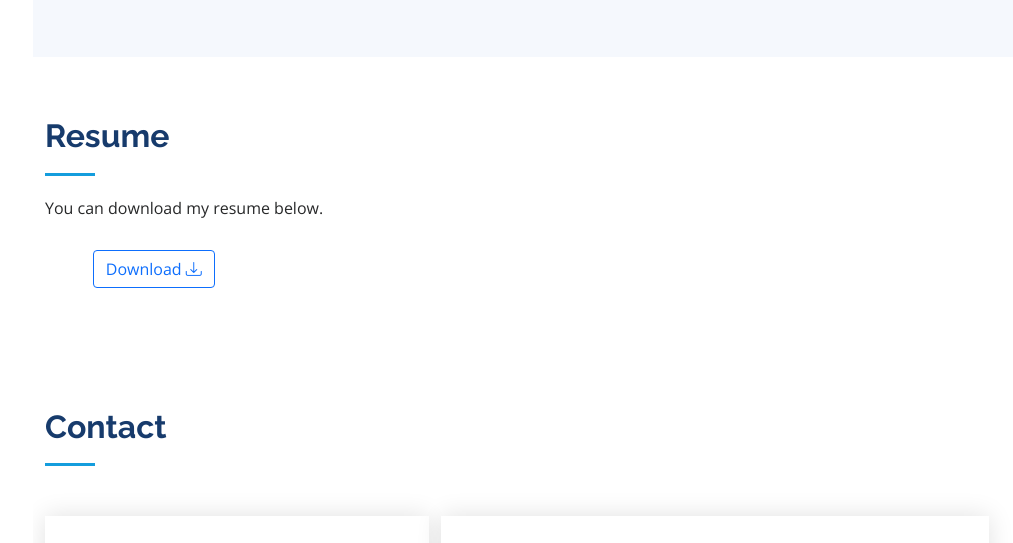
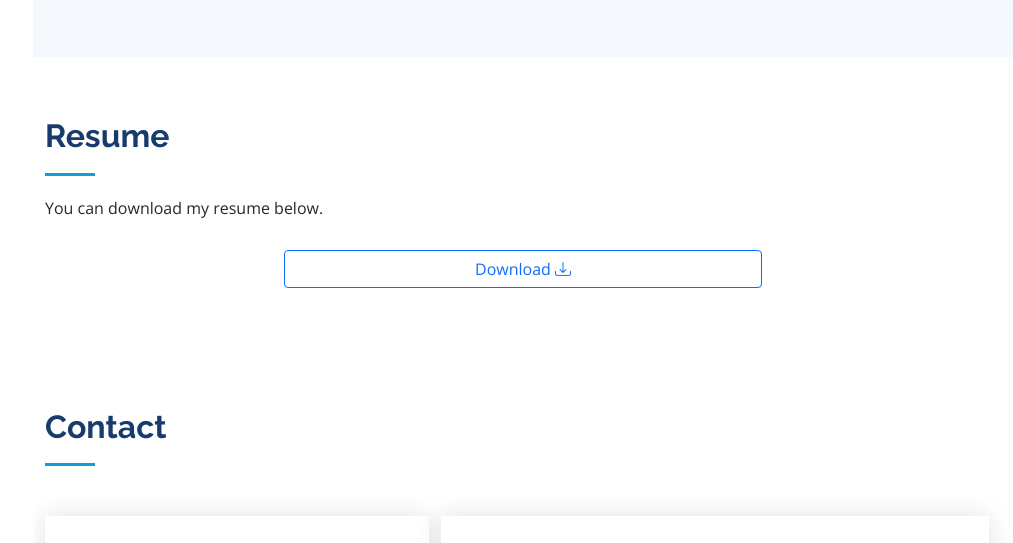
Before and after one commit to prakharS13/prakharS13.github.io, a plain HTML site: page index.html in a window 1280 px wide. Shown: the part 1730-2273 px from the top of the page, without its empty margins (267-1280 px from the left). Drawn offline with nearby package versions, Linux system fonts and the light colour scheme.

Commit message:
added layout for resume button

```diff
--- a/index.html
+++ b/index.html
@@ -238,11 +238,13 @@
     <section id="resume" class="resume">
       <div class="container">
 
-        <div class="section-title">
-          <h2>Resume</h2>
-          <p>You can download my resume below.</p>
-        </div>
-
+          <div class="section-title">
+            <h2>Resume</h2>
+            <p>You can download my resume below.</p>
+          </div>
+          <div class="row">
+            <a href="assets/files/PrakharSaxena_Resume.pdf" download="resume" ><button class="btn btn-outline-primary col-lg-6 col-sm-6 col-md-6 col-xs-6 offset-3  btn-block">Download <i class="bi bi-download"></i></button></a>
+          </div>
 
           <!--<div class="col-lg-6" data-aos="fade-up">
             <h3 class="resume-title">Sumary</h3>
@@ -295,7 +297,6 @@
               </ul>
             </div>
           </div>-->
-          <a href="assets/files/PrakharSaxena_Resume.pdf" download="resume" style="margin-left: 5%;"><button class="btn btn-outline-primary  btn-block">Download <i class="bi bi-download"></i></button></a>
 
 
       </div>
```
